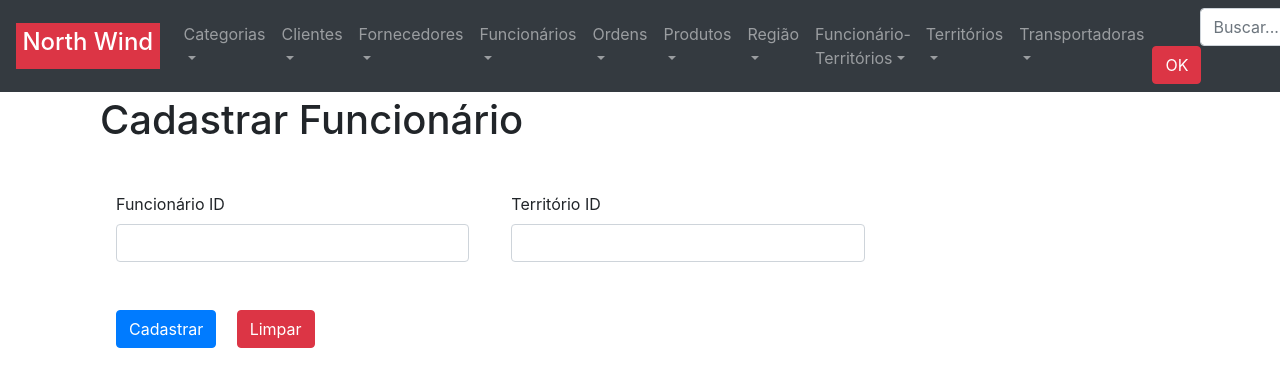
After one commit to ivanvinicius88/northwind, a PHP site: page /funcionario-regiao-form.php in a window 1280 px wide. The commit adds this page. Shown: the top 387 px of the page. Run offline with PHP 8.4, Linux system fonts and the light colour scheme; some libraries are stand-ins or nearby versions.

Commit message:
commit aula 02 Maio

```diff
--- a/cabecalho.php
+++ b/cabecalho.php
@@ -88,6 +88,16 @@
 								<a class="dropdown-item" href="regiao-lista.php">Listar</a>
 							</div>
                        </li>
+
+               <li class="nav-item dropdown">
+                	<a class="nav-link dropdown-toggle" href="#" data-toggle="dropdown" id="navDrop">Funcionário-Territórios</a>
+                	<div class="dropdown-menu">
+                    	<a class="dropdown-item" href="funcionario-regiao-form.php">Cadastrar</a>
+                    	<a class="dropdown-item" href="funcionario-regiao-lista.php">Listar</a>
+                  </div>
+                </li>
+
+
                     <li class="nav-item dropdown">
 							<a class="nav-link dropdown-toggle" href="#" data-toggle="dropdown" id="navDrop">Territórios</a>
 							<div class="dropdown-menu">
--- /dev/null
+++ b/funcionario-regiao-form.php
@@ -0,0 +1,29 @@
+<?php
+include_once("cabecalho.php");
+include_once("conexao.php");
+
+?>
+
+
+<h1 class="my-4 ">Cadastrar Funcionário</h1>
+
+<form method="get" action="funcionario-cadastra.php">
+
+  <div class="form-row">
+    <div class="form-group my-4 mx-3 col-md-4">
+      <label for="inputEmail4">Funcionário ID</label>
+      <input name="idfuncionario" type="text" class="form-control" id="inputEmail4" placeholder="">
+    </div>
+
+    <div class="form-group my-4 mx-3 col-md-4">
+      <label for="inputPassword4"> Território ID</label>
+      <input name="idterritorio" type="text" class="form-control" id="inputPassword4" placeholder="">
+    </div>
+  </div>
+
+
+
+     <button type="submit" class="my-4 mx-3 btn btn-primary">Cadastrar</button>
+     <button type="reset" class="my-4 mx-0 btn btn-danger">Limpar</button>
+
+  </form>
```
Also changed, not shown: funcionario-regiao-lista.php (added, +44 -0 lines), library-operation.php (+18 -1 lines).
